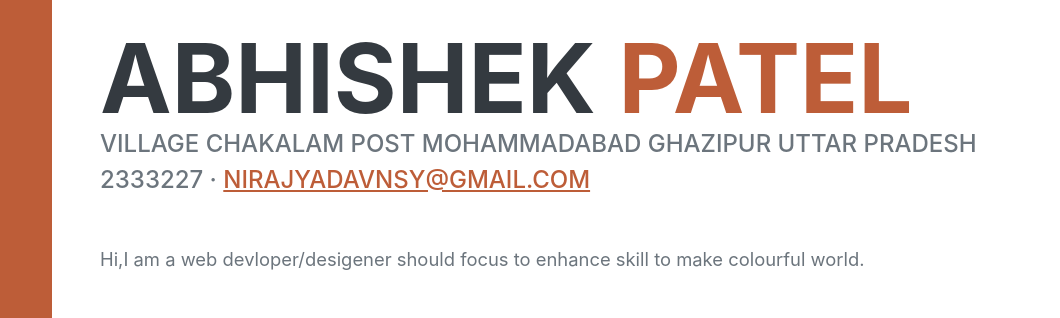
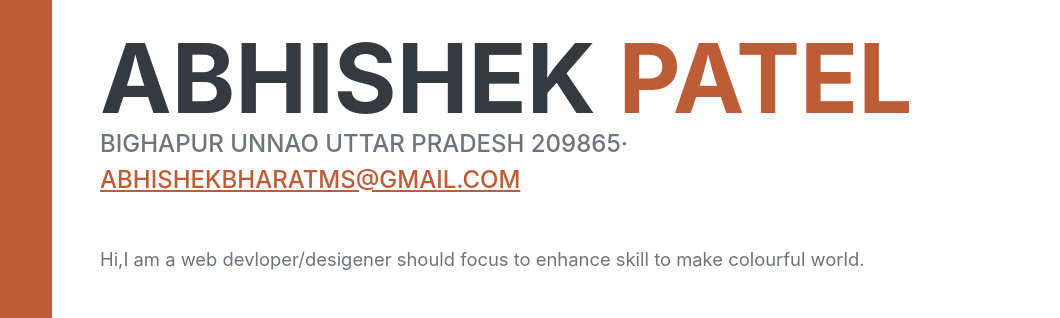
Before and after one commit to abhishek2105/resume, a plain HTML site: page index.html in a window 1280 px wide. Shown: the part 145-463 px from the top of the page, 220-1280 px from the left. Drawn offline with nearby package versions, Linux system fonts and the light colour scheme; a web font is replaced by a local one.

Commit message:
Update index.html

```diff
--- a/index.html
+++ b/index.html
@@ -44,8 +44,8 @@
                         <span class="text-primary">Patel</span>
                     </h1>
                     <div class="subheading mb-5">
-                        VILLAGE CHAKALAM POST MOHAMMADABAD GHAZIPUR UTTAR PRADESH 2333227 ·
-                        <a href="">nirajyadavnsy@gmail.com</a>
+                        BIGHAPUR UNNAO UTTAR PRADESH 209865·
+                        <a href="">abhishekbharatms@gmail.com</a>
                     </div>
                     <p class="lead mb-5">
                         Hi,I am a web devloper/desigener should focus to enhance skill to make colourful world.
```
